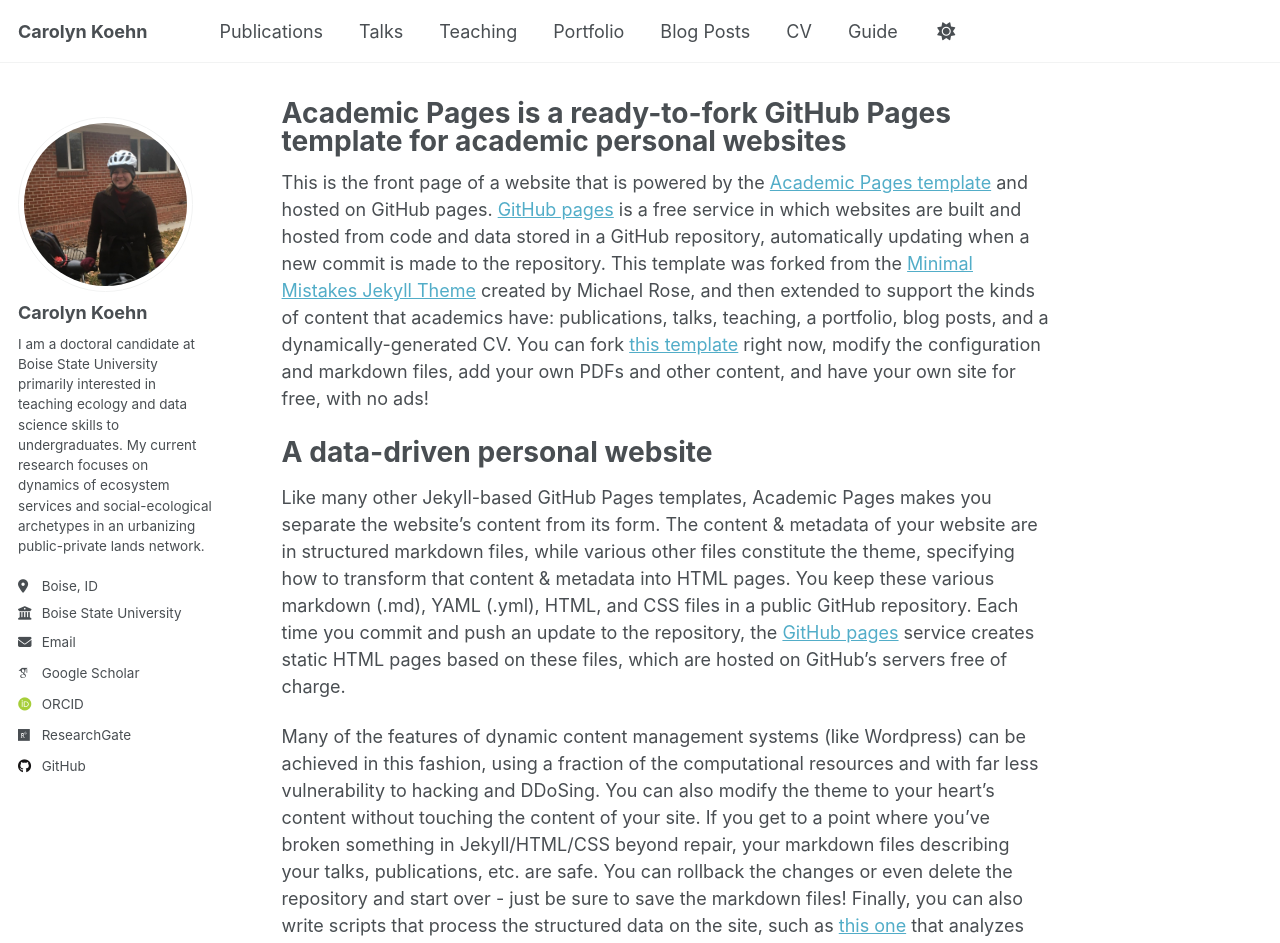
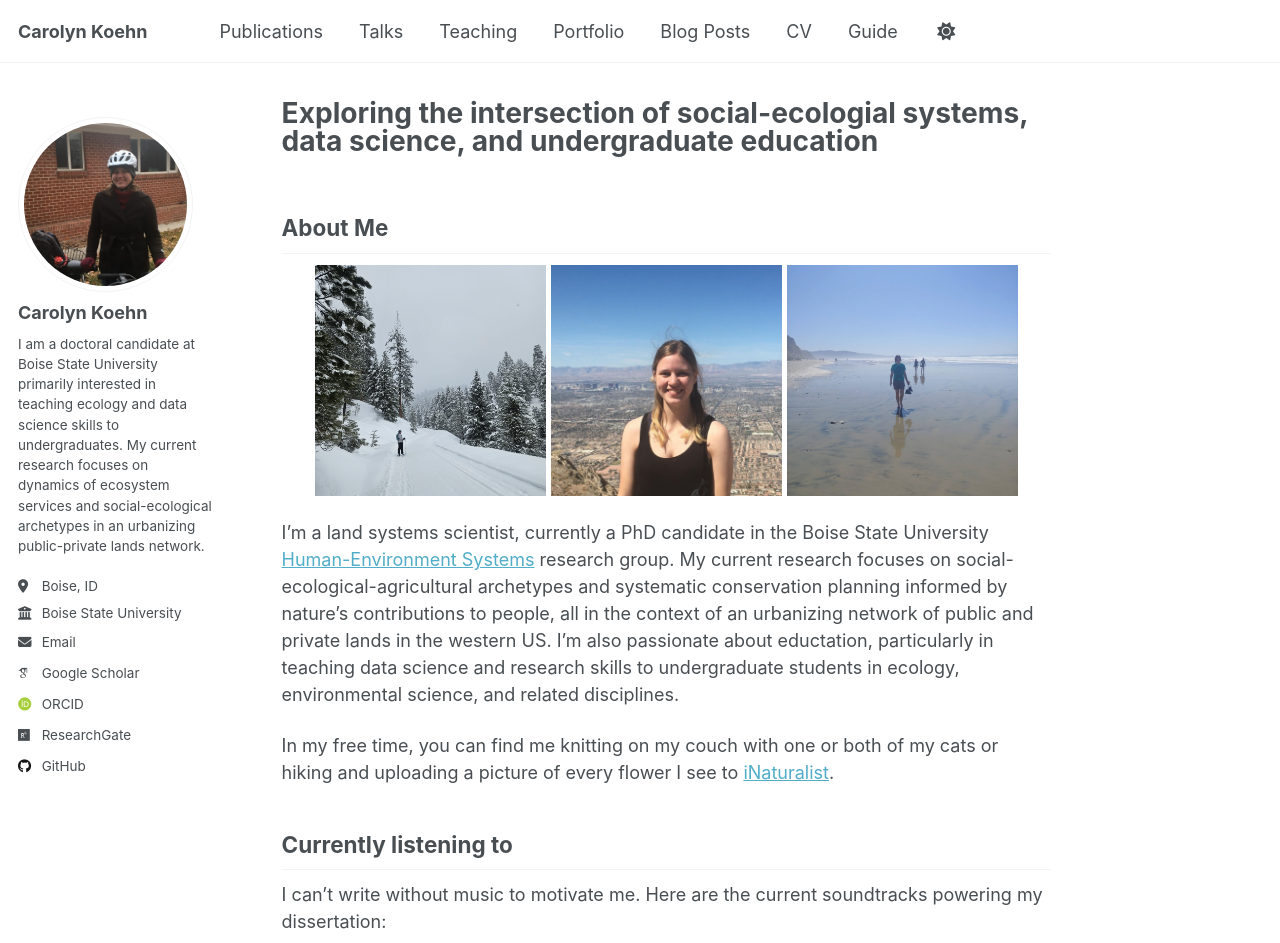
Before and after one commit to CarolynKoehn/CarolynKoehn.github.io, a Jekyll site: the page built from _pages/about.md, in a window 1280 px wide and 1400 px high. Shown: the top 943 px of the window. Built offline with Jekyll 4.4.1, drawn with Linux system fonts in a browser that asks for light colours; some web fonts are replaced; some of the changed text lies outside the part shown.

Commit message:
write about me section on landing page

```diff
--- a/_pages/about.md
+++ b/_pages/about.md
@@ -1,49 +1,32 @@
 ---
 permalink: /
-title: "Academic Pages is a ready-to-fork GitHub Pages template for academic personal websites"
+title: "Exploring the intersection of social-ecologial systems, data science, and undergraduate education"
 author_profile: true
 redirect_from:
   - /about/
   - /about.html
 ---
 
-This is the front page of a website that is powered by the [Academic Pages template](https://github.com/academicpages/academicpages.github.io) and hosted on GitHub pages. [GitHub pages](https://pages.github.com) is a free service in which websites are built and hosted from code and data stored in a GitHub repository, automatically updating when a new commit is made to the repository. This template was forked from the [Minimal Mistakes Jekyll Theme](https://mmistakes.github.io/minimal-mistakes/) created by Michael Rose, and then extended to support the kinds of content that academics have: publications, talks, teaching, a portfolio, blog posts, and a dynamically-generated CV. You can fork [this template](https://github.com/academicpages/academicpages.github.io) right now, modify the configuration and markdown files, add your own PDFs and other content, and have your own site for free, with no ads!
+About Me
+-----
 
-A data-driven personal website
-======
-Like many other Jekyll-based GitHub Pages templates, Academic Pages makes you separate the website's content from its form. The content & metadata of your website are in structured markdown files, while various other files constitute the theme, specifying how to transform that content & metadata into HTML pages. You keep these various markdown (.md), YAML (.yml), HTML, and CSS files in a public GitHub repository. Each time you commit and push an update to the repository, the [GitHub pages](https://pages.github.com/) service creates static HTML pages based on these files, which are hosted on GitHub's servers free of charge.
+<p align="middle">
+  <img src="/images/CK_snowshoe.png" width="30%" alt="Carolyn is snowshoeing in a snowy forest."/>
+  <img src="/images/LV_hike.png" width="30%" alt="Carolyn smiles at the top of a mountain. A bird's eye view of the city of Las Vegas is visible behind her."/>
+  <img src="/images/CK_beach.png" width="30%" alt="Carolyn walks on a beach carrying her hiking boots."/>
+</p>
 
-Many of the features of dynamic content management systems (like Wordpress) can be achieved in this fashion, using a fraction of the computational resources and with far less vulnerability to hacking and DDoSing. You can also modify the theme to your heart's content without touching the content of your site. If you get to a point where you've broken something in Jekyll/HTML/CSS beyond repair, your markdown files describing your talks, publications, etc. are safe. You can rollback the changes or even delete the repository and start over - just be sure to save the markdown files! Finally, you can also write scripts that process the structured data on the site, such as [this one](https://github.com/academicpages/academicpages.github.io/blob/master/talkmap.ipynb) that analyzes metadata in pages about talks to display [a map of every location you've given a talk](https://academicpages.github.io/talkmap.html).
+I'm a land systems scientist, currently a PhD candidate in the Boise State University [Human-Environment Systems](https://www.boisestate.edu/hes/) research group. My current research focuses on social-ecological-agricultural archetypes and systematic conservation planning informed by nature's contributions to people, all in the context of an urbanizing network of public and private lands in the western US. I'm also passionate about eductation, particularly in teaching data science and research skills to undergraduate students in ecology, environmental science, and related disciplines.
 
-Getting started
-======
-1. Register a GitHub account if you don't have one and confirm your e-mail (required!)
-1. Fork [this template](https://github.com/academicpages/academicpages.github.io) by clicking the "Use this template" button in the top right.
-1. Go to the repository's settings (rightmost item in the tabs that start with "Code", should be below "Unwatch"). Rename the repository "[your GitHub username].github.io", which will also be your website's URL.
-1. Set site-wide configuration and create content & metadata (see below -- also see [this set of diffs](http://archive.is/3TPas) showing what files were changed to set up [an example site](https://getorg-testacct.github.io) for a user with the username "getorg-testacct")
-1. Upload any files (like PDFs, .zip files, etc.) to the files/ directory. They will appear at https://[your GitHub username].github.io/files/example.pdf.
-1. Check status by going to the repository settings, in the "GitHub pages" section
+In my free time, you can find me knitting on my couch with one or both of my cats or hiking and uploading a picture of every flower I see to [iNaturalist](https://www.inaturalist.org/people/qtcarolyn).
 
-Site-wide configuration
-------
-The main configuration file for the site is in the base directory in [_config.yml](https://github.com/academicpages/academicpages.github.io/blob/master/_config.yml), which defines the content in the sidebars and other site-wide features. You will need to replace the default variables with ones about yourself and your site's github repository. The configuration file for the top menu is in [_data/navigation.yml](https://github.com/academicpages/academicpages.github.io/blob/master/_data/navigation.yml). For example, if you don't have a portfolio or blog posts, you can remove those items from that navigation.yml file to remove them from the header.
+Currently listening to
+-----
 
-Create content & metadata
-------
-For site content, there is one markdown file for each type of content, which are stored in directories like _publications, _talks, _posts, _teaching, or _pages. For example, each talk is a markdown file in the [_talks directory](https://github.com/academicpages/academicpages.github.io/tree/master/_talks). At the top of each markdown file is structured data in YAML about the talk, which the theme will parse to do lots of cool stuff. The same structured data about a talk is used to generate the list of talks on the [Talks page](https://academicpages.github.io/talks), each [individual page](https://academicpages.github.io/talks/2012-03-01-talk-1) for specific talks, the talks section for the [CV page](https://academicpages.github.io/cv), and the [map of places you've given a talk](https://academicpages.github.io/talkmap.html) (if you run this [python file](https://github.com/academicpages/academicpages.github.io/blob/master/talkmap.py) or [Jupyter notebook](https://github.com/academicpages/academicpages.github.io/blob/master/talkmap.ipynb), which creates the HTML for the map based on the contents of the _talks directory).
+I can't write without music to motivate me. Here are the current soundtracks powering my dissertation:
 
-**Markdown generator**
+<iframe style="border-radius:12px" src="https://open.spotify.com/embed/album/3TjU2yKwySPgoS0JhsGckG?utm_source=generator" width="100%" height="225" frameBorder="0" allowfullscreen="" allow="autoplay; clipboard-write; encrypted-media; fullscreen; picture-in-picture" loading="lazy"></iframe>
 
-The repository includes [a set of Jupyter notebooks](https://github.com/academicpages/academicpages.github.io/tree/master/markdown_generator
-) that converts a CSV containing structured data about talks or presentations into individual markdown files that will be properly formatted for the Academic Pages template. The sample CSVs in that directory are the ones I used to create my own personal website at stuartgeiger.com. My usual workflow is that I keep a spreadsheet of my publications and talks, then run the code in these notebooks to generate the markdown files, then commit and push them to the GitHub repository.
+<iframe style="border-radius:12px" src="https://open.spotify.com/embed/album/1pDYxCrFTy971V4zaN5Anq?utm_source=generator" width="100%" height="225" frameBorder="0" allowfullscreen="" allow="autoplay; clipboard-write; encrypted-media; fullscreen; picture-in-picture" loading="lazy"></iframe>
 
-How to edit your site's GitHub repository
-------
-Many people use a git client to create files on their local computer and then push them to GitHub's servers. If you are not familiar with git, you can directly edit these configuration and markdown files directly in the github.com interface. Navigate to a file (like [this one](https://github.com/academicpages/academicpages.github.io/blob/master/_talks/2012-03-01-talk-1.md) and click the pencil icon in the top right of the content preview (to the right of the "Raw | Blame | History" buttons). You can delete a file by clicking the trashcan icon to the right of the pencil icon. You can also create new files or upload files by navigating to a directory and clicking the "Create new file" or "Upload files" buttons.
-
-Example: editing a markdown file for a talk
-![Editing a markdown file for a talk](/images/editing-talk.png)
-
-For more info
-------
-More info about configuring Academic Pages can be found in [the guide](https://academicpages.github.io/markdown/), the [growing wiki](https://github.com/academicpages/academicpages.github.io/wiki), and you can always [ask a question on GitHub](https://github.com/academicpages/academicpages.github.io/discussions). The [guides for the Minimal Mistakes theme](https://mmistakes.github.io/minimal-mistakes/docs/configuration/) (which this theme was forked from) might also be helpful.
+<iframe style="border-radius:12px" src="https://open.spotify.com/embed/album/6nlUFeFAPjaDTA7A0VVwnO?utm_source=generator" width="100%" height="225" frameBorder="0" allowfullscreen="" allow="autoplay; clipboard-write; encrypted-media; fullscreen; picture-in-picture" loading="lazy"></iframe>
```
Also changed, not shown: images/CK_beach.png (added), images/CK_snowshoe.png (added), images/LV_hike.png (added).
